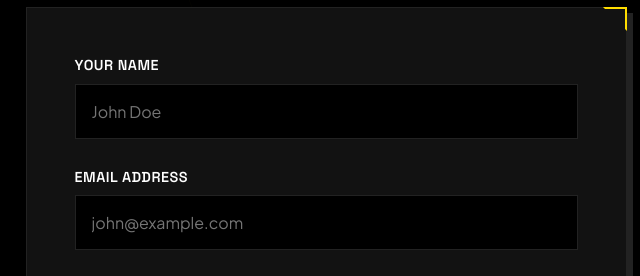
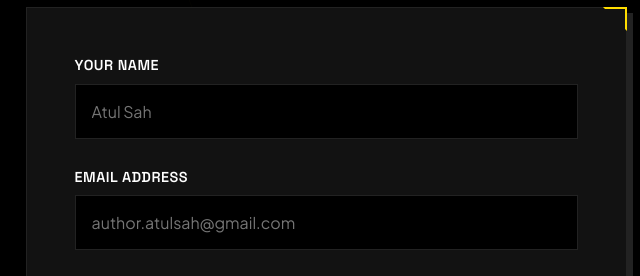
Before and after one commit to RealAtulSah/site, a plain HTML site: page contact.html in a window 1280 px wide. Shown: the part 327-603 px from the top of the page, 581-1221 px from the left. Drawn offline with nearby package versions, Linux system fonts and the light colour scheme.

Commit message:
Update contact form placeholders for name and email

```diff
--- a/contact.html
+++ b/contact.html
@@ -146,14 +146,14 @@
 
                         <div class="form-group">
                             <label for="name">Your Name</label>
-                            <input type="text" name="name" id="name" class="form-control" placeholder="John Doe"
+                            <input type="text" name="name" id="name" class="form-control" placeholder="Atul Sah"
                                 required autocomplete="name">
                         </div>
 
                         <div class="form-group">
                             <label for="email">Email Address</label>
                             <input type="email" name="email" id="email" class="form-control"
-                                placeholder="john@example.com" required autocomplete="email">
+                                placeholder="author.atulsah@gmail.com" required autocomplete="email">
                         </div>
 
                         <div class="form-group">
```
